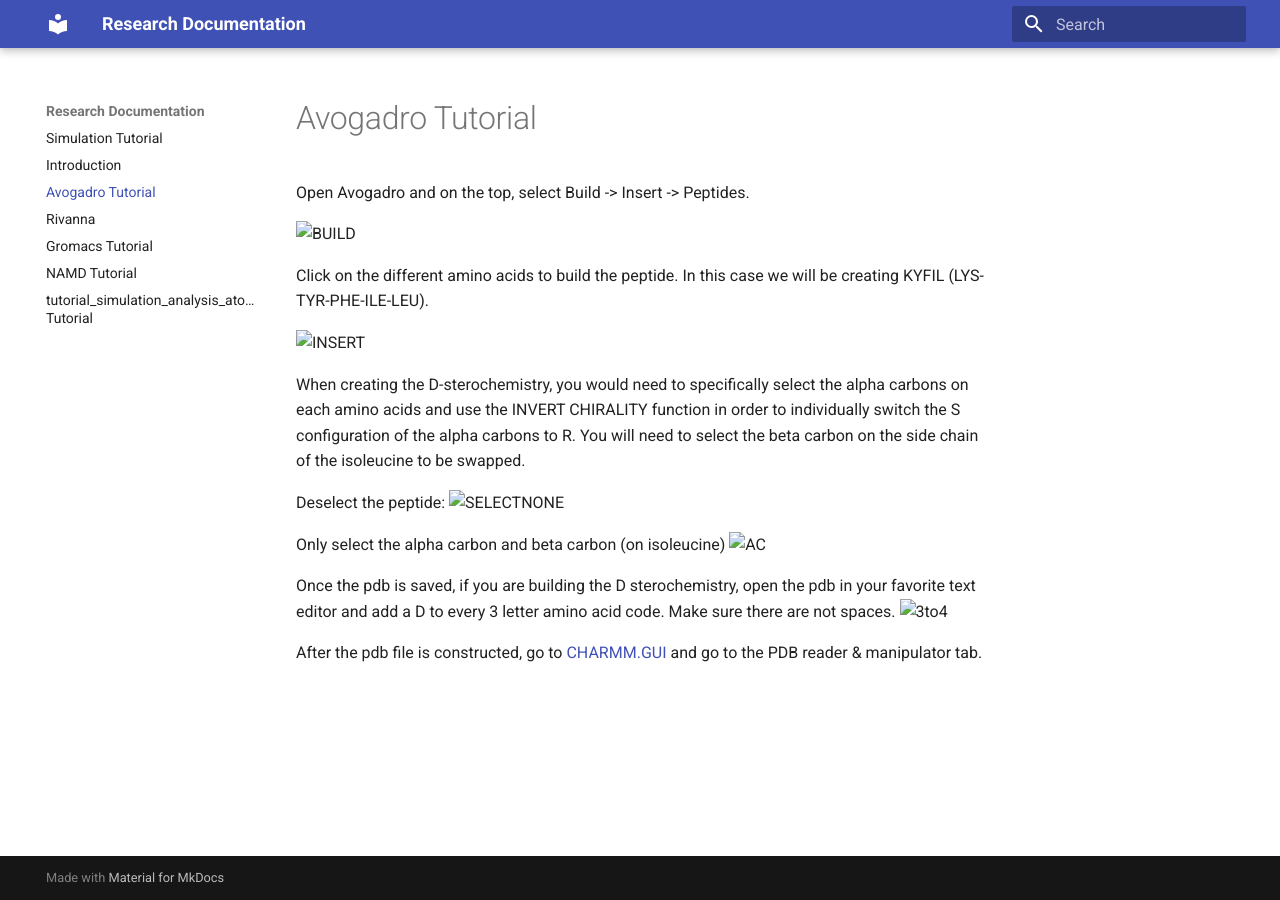
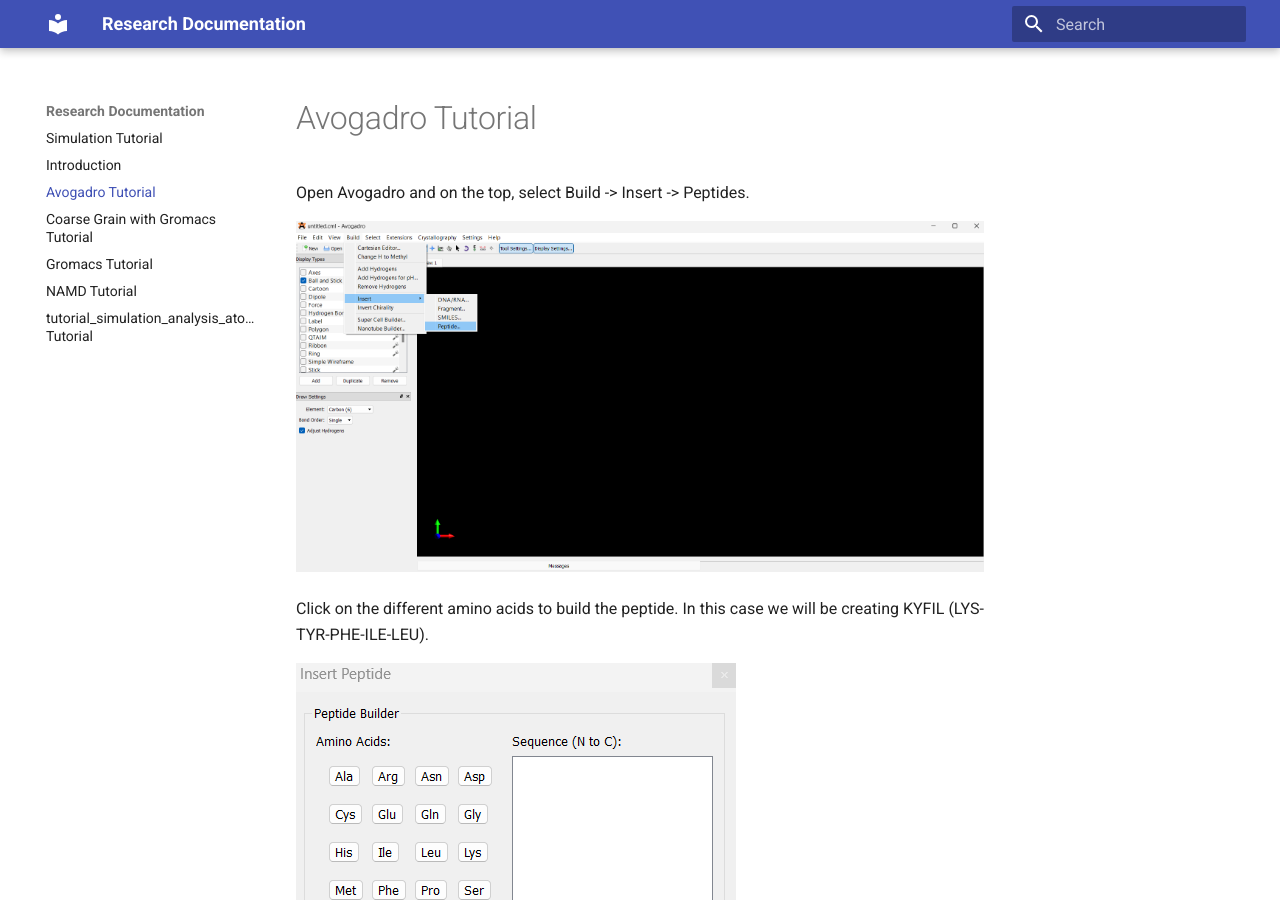
Before and after one commit to justinComp/doc_website, an MkDocs documentation site: the page built from docs/tutorial_avogadro.md, in a window 1280 px wide and 900 px high. Built offline with MkDocs 1.6.1 and Material for MkDocs 9.7.7, drawn with Linux system fonts in a browser that asks for light colours.

Commit message:
images fix

```diff
--- a/docs/tutorial_avogadro.md
+++ b/docs/tutorial_avogadro.md
@@ -2,21 +2,21 @@
 
 Open Avogadro and on the top, select Build -> Insert -> Peptides.
 
-![BUILD](AVOGADRO_OPEN_BUILD.png)
+![BUILD](images/AVOGADRO_OPEN_BUILD.png)
 
 Click on the different amino acids to build the peptide. In this case we will be creating KYFIL (LYS-TYR-PHE-ILE-LEU).
 
-![INSERT](INSERT_PEPTIDE.png)
+![INSERT](images/INSERT_PEPTIDE.png)
 
 When creating the D-sterochemistry, you would need to specifically select the alpha carbons on each amino acids and use the INVERT CHIRALITY function in order to individually switch the S configuration of the alpha carbons to R. You will need to select the beta carbon on the side chain of the isoleucine to be swapped.
 
 Deselect the peptide:
-![SELECTNONE](SELECT_NONE.png)
+![SELECTNONE](images/SELECT_NONE.png)
 
 Only select the alpha carbon and beta carbon (on isoleucine)
-![AC](ALPHACARBON.png)
+![AC](images/ALPHACARBON.png)
 
 Once the pdb is saved, if you are building the D sterochemistry, open the pdb in your favorite text editor and add a D to every 3 letter amino acid code. Make sure there are not spaces.
-![3to4](3_to_4_code.png)
+![3to4](images/3_to_4_code.png)
 
 After the pdb file is constructed, go to [CHARMM.GUI](https://charmm-gui.org/) and go to the PDB reader & manipulator tab.
--- a/docs/tutorial_coarsegrain.md
+++ b/docs/tutorial_coarsegrain.md
@@ -1 +1 @@
-# Rivanna
+# Coarse Grain with Gromacs Tutorial
```
Also changed, not shown: docs/tutorial_gromacs.md (+2 -0 lines).
